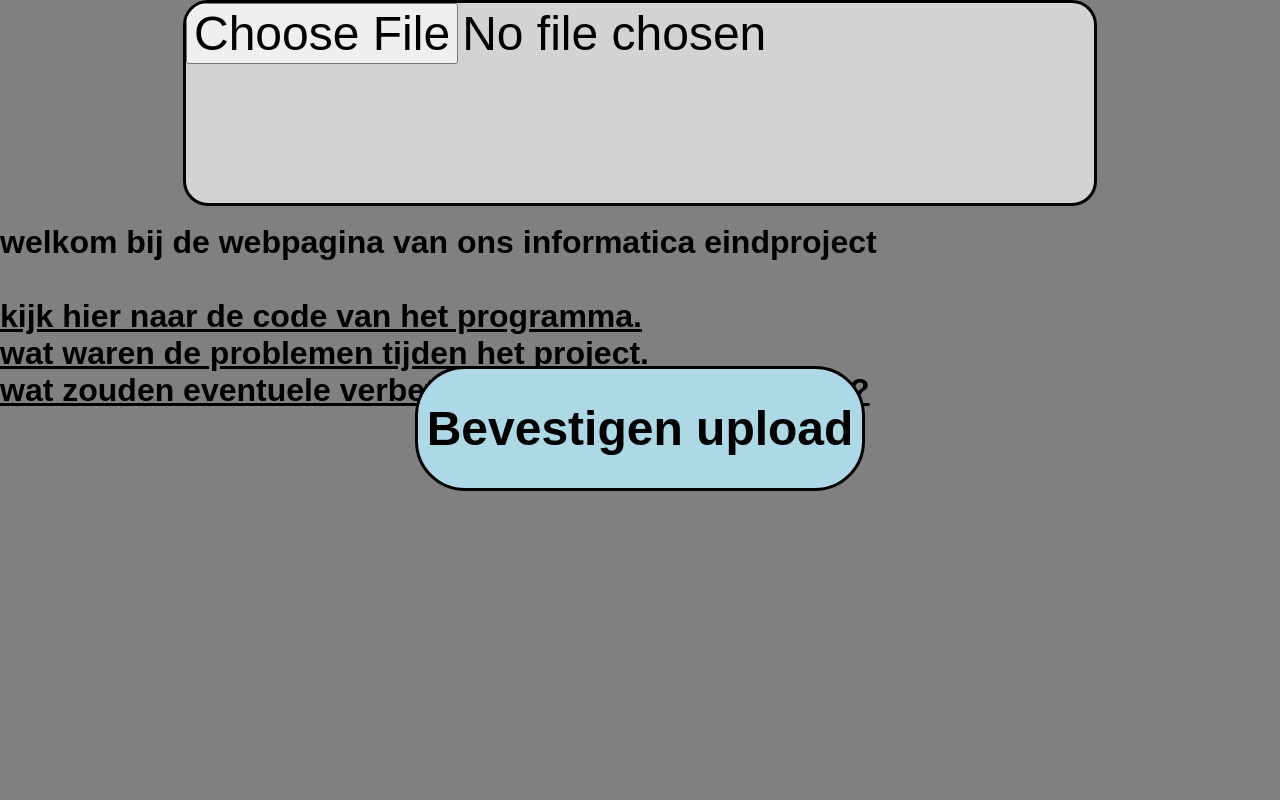
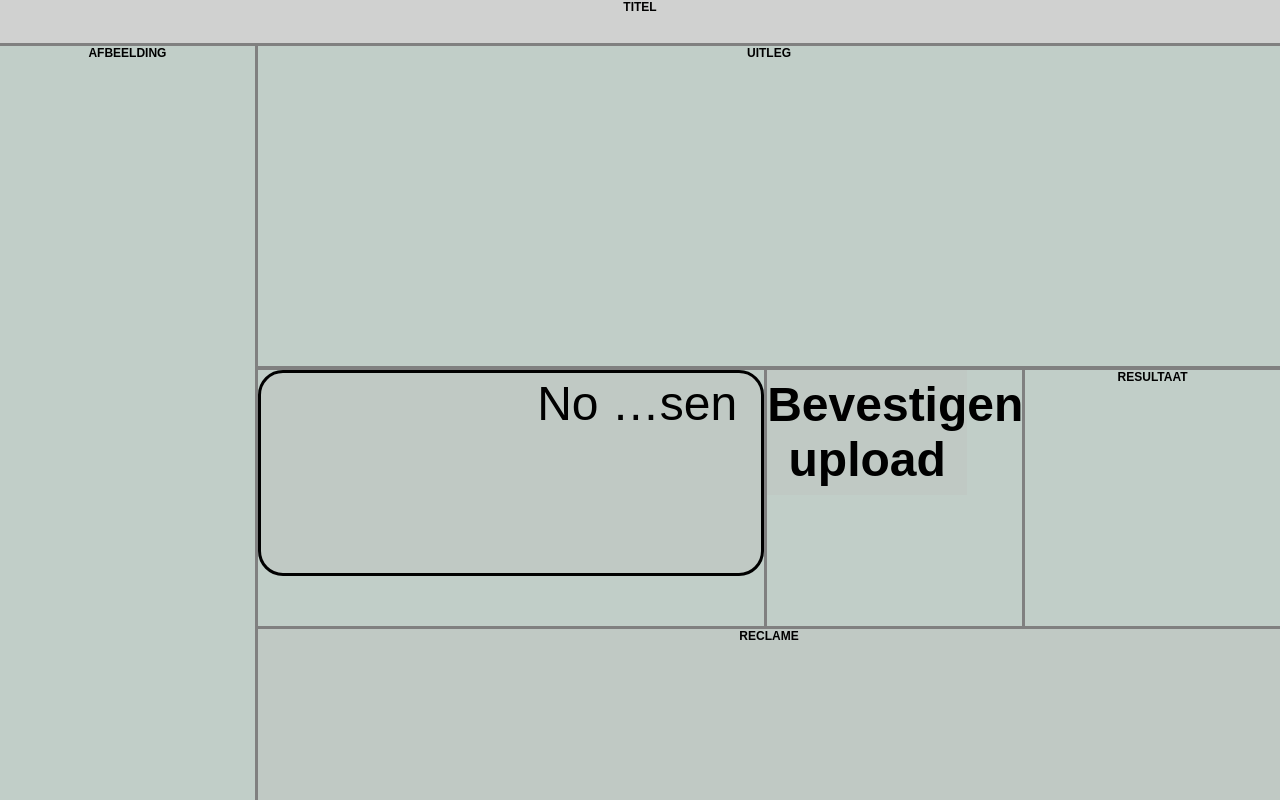
Before and after one commit to bartvnw/INFORMATICAPO, a plain HTML site: page front_end/index.html in a window 1280 px wide. Drawn offline with Linux system fonts and the light colour scheme.

Commit message:
tom 14-3-2024

```diff
--- a/front_end/index.css
+++ b/front_end/index.css
@@ -3,23 +3,89 @@ body {
 
 }
 
-#uploadcontainer {
-    display: flex; /* Hier moet je display: flex; toepassen */
-    justify-content: center;
-    align-items: center;
+.container {
+    display: grid;
+    height: 100vh;
+    grid-template-columns: 1fr 1fr 1fr 1fr;
+    grid-template-rows: 0.2fr 1.5fr 1.2fr 0.8fr;
+    grid-template-areas:
+      "titel titel titel titel"
+      "afbeelding uitleg uitleg uitleg"
+      "afbeelding invoeren bevestigen resultaat"
+      "afbeelding reclame reclame reclame";
+    grid-gap: 0.2rem;
+    font-weight: 800;
+    text-transform: uppercase;
+    font-size: 12px;
+    color: #004d40;
+    text-align: center;
+  }
 
-}
+titel {
+    background: #d0d1d0;
+    grid-area: titel;
+    border-radius: var(--main-radius);
+    padding-top: var(--main-padding);
+  }
 
+uitleg {
+    background: #c1cec8;
+    grid-area: uitleg;
+    border-radius: var(--main-radius);
+    padding-top: var(--main-padding);
+  }
+
+#afbeelding {
+    background: #c1cec8;
+    grid-area: afbeelding;
+    border-radius: var(--main-radius);
+    padding-top: var(--main-padding);
+  }
+
+#invoeren {
+    background: #c1cec8;
+    grid-area: invoeren;
+    border-radius: var(--main-radius);
+    padding-top: var(--main-padding);
+  }
+
+#bevestigen {
+    background: #c1cec8;
+    grid-area: bevestigen;
+    border-radius: var(--main-radius);
+    padding-top: var(--main-padding);
+    z-index:-1;
+
+  }
+
+#resultaat {
+    background: #c1cec8;
+    grid-area: resultaat;
+    border-radius: var(--main-radius);
+    padding-top: var(--main-padding);
+  }
+
+reclame {
+    background: #c0c9c4;
+    grid-area: reclame;
+    border-radius: var(--main-radius);
+    padding-top: var(--main-padding);
+  }
 
 
 
 button {
-    margin-top: 0px; /* Optioneel: voegt wat ruimte toe tussen het bestandsinvoerveld en de knop */
-    position: absolute;
-    left: 50%;
-    transform: translateX(-50%);
-    bottom: 309.5px; /* Afstand van de knop tot de onderkant van het bestandsinvoerveld */
-
+    width: 200px;
+    height: 125px;
+    background-color: #c0c9c4;
+    font-weight: bold;
+    font-size: 3rem;
+    cursor: pointer;
+    border:none;
+    grid-area: bevestigen;
+}
+button:hover{
+    background-color: lightblue;
 }
 *{
     margin: 0;
@@ -27,35 +93,25 @@ button {
     font-family: 'Be Vietnam Pro', sans-serif;
     color:black
 }
-#bestand {
-    width: 700pxpx;
+#bestand::-webkit-file-upload-button {
+    visibility: hidden;
+}
+#bestand , input[type=button]{
+    width: 500px;
     height: 200px;
-    display: grid;
-    grid-template-columns: auto;
-    grid-gap: 10px; /* Optioneel: ruimte tussen de elementen */
+    background-color: #c0c9c4;
+    text-align: center;
+
     font-size: 3rem;
-    background-color: lightgray;
+
     border: solid;
     border-radius: 25px;
     text-align: center;
     cursor: pointer;
     position: relative;
-
+    transition: .5s all;
+    grid-area: invoeren;
 }
-
-#button {
-    display: grid;
-    grid-template-columns: repeat(1, 1fr);
-
-
+#bestand:hover {
+    background-color: lightblue;
 }
-button{
-    width: 450px;
-    height: 125px;
-    border-radius: 50px;
-    background-color: lightblue;
-    font-weight: bold;
-    font-size: 3rem;
-    cursor: pointer;
-    border: solid;
-}
--- a/front_end/index.html
+++ b/front_end/index.html
@@ -2,17 +2,24 @@
 <html lang="en">
 <head>
     <link href="index.css" rel="stylesheet" type="text/css" />
-    <title>Eindproject informatica: hanschrift herkenning</title>
+    <title>Eindproject informatica: handschrift herkenning</title>
 </head>
 <body>
-<div id="uploadcontainer">
+
 <form id='uploaden'>
-      <div id="bestandcontainer">
-        <input type= "file" id="bestand" accept=".jpg"> </input> <br>
-        <button type=" bevestigen ">Bevestigen upload</button>
+    <div class="container">
+        <input type="file" id="bestand" accept=".jpg"></input>
+        <button type="submit">Bevestigen upload</button>
+        <titel>titel</titel>
+        <uitleg>uitleg</uitleg>
+        <div id="afbeelding">afbeelding</div>
+        <div id="invoeren">invoeren</div>
+        <div id="bevestigen">bevestigen</div>
+        <div id="resultaat">resultaat</div>
+        <reclame>reclame</reclame>
     </div>
 </form>
-</div>
+
 <script>
     document.getElementById('uploaden').addEventListener('submit', function(e){
         e.preventDefault();
@@ -24,22 +31,13 @@
 
         fetch('https://httpbin.org/post', {
             method: "POST",
-        body: vormData,})
+            body: vormData,
+        })
         .then(res=> res.json())
         .then(data => console.log(data))
         .catch(err => console.log(err))
     })
 </script>
-    <h1>
-      <div class=titel>
-        <p>welkom bij de webpagina van ons informatica eindproject</p>
-      </div>
 
-      <br> <a href= "ahetprogramma.html">kijk hier naar de code van het programma.<a/>
-      <br>
-      <a href = "aprobleempagina.html"> wat waren de problemen tijden het project.<a/>
-
-      <br> <a href = "aextra pagina.html" > wat zouden eventuele verbeteringen van het project zijn? <a/>
-  </h1>
 </body>
 </html>
```
Lines whose indentation alone changed are shown as unchanged.
